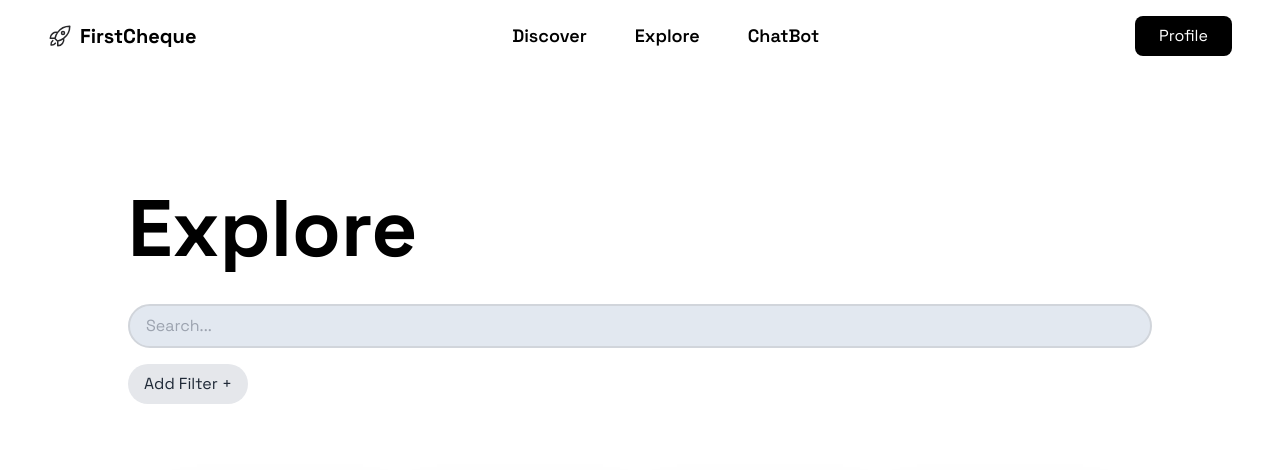
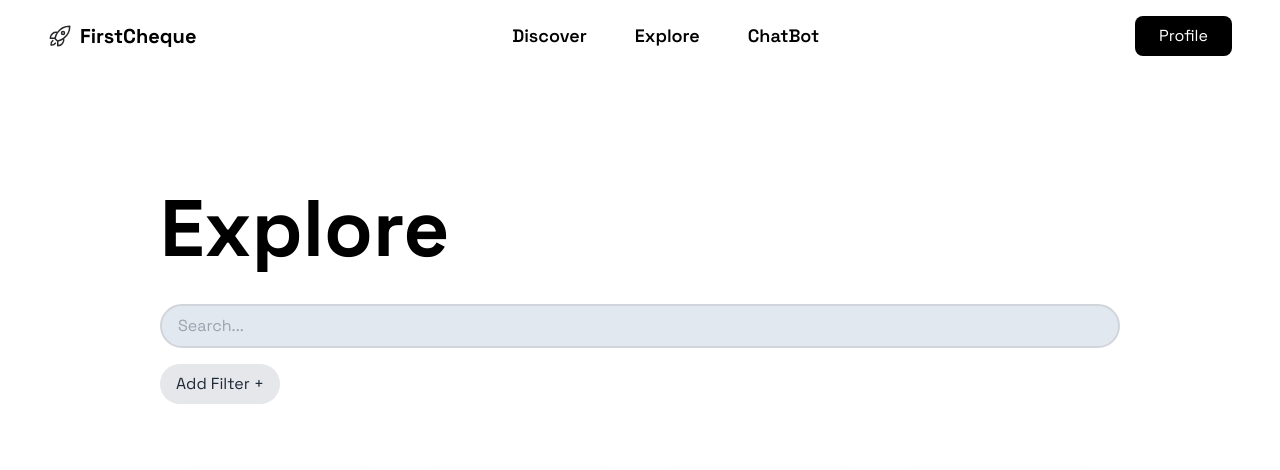
Before and after one commit to schnell-sih/firstcheque, a Next.js app: page /explore in a window 1280 px wide. Shown: the top 470 px of the page. Built offline with nearby package versions, Linux system fonts and the light colour scheme.

Commit message:
refactor: update UI

```diff
--- a/src/app/explore/page.tsx
+++ b/src/app/explore/page.tsx
@@ -10,7 +10,7 @@ const Search = () => {
   return (
     <div>
       <NavBar />
-      <div className="flex flex-col items-start w-[80%] mx-auto">
+      <div className="flex flex-col items-start w-[75%] mx-auto">
         <h1 className="text-[5rem] font-bold mt-24">Explore</h1>
         <SearchBar />
         <Chip />
```
